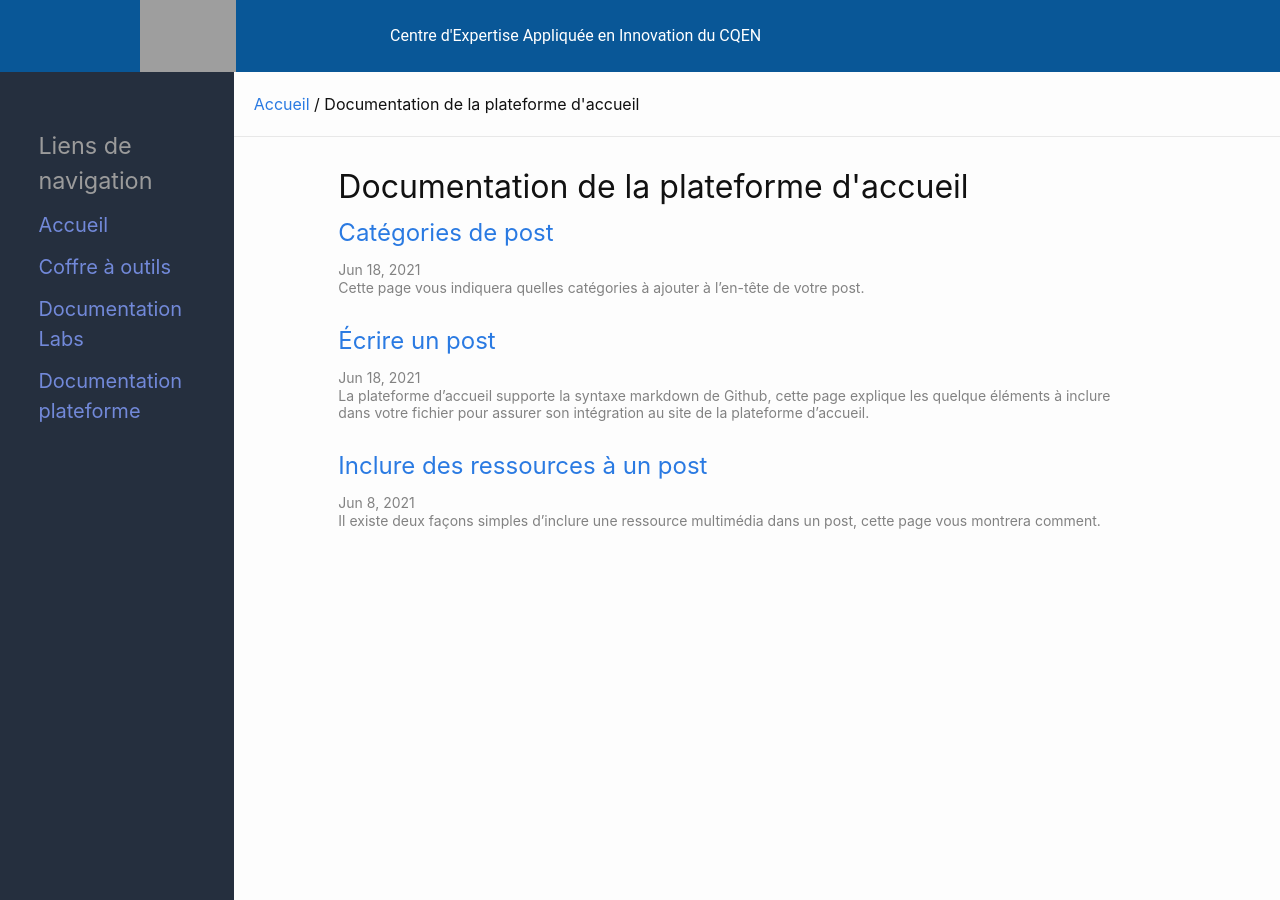
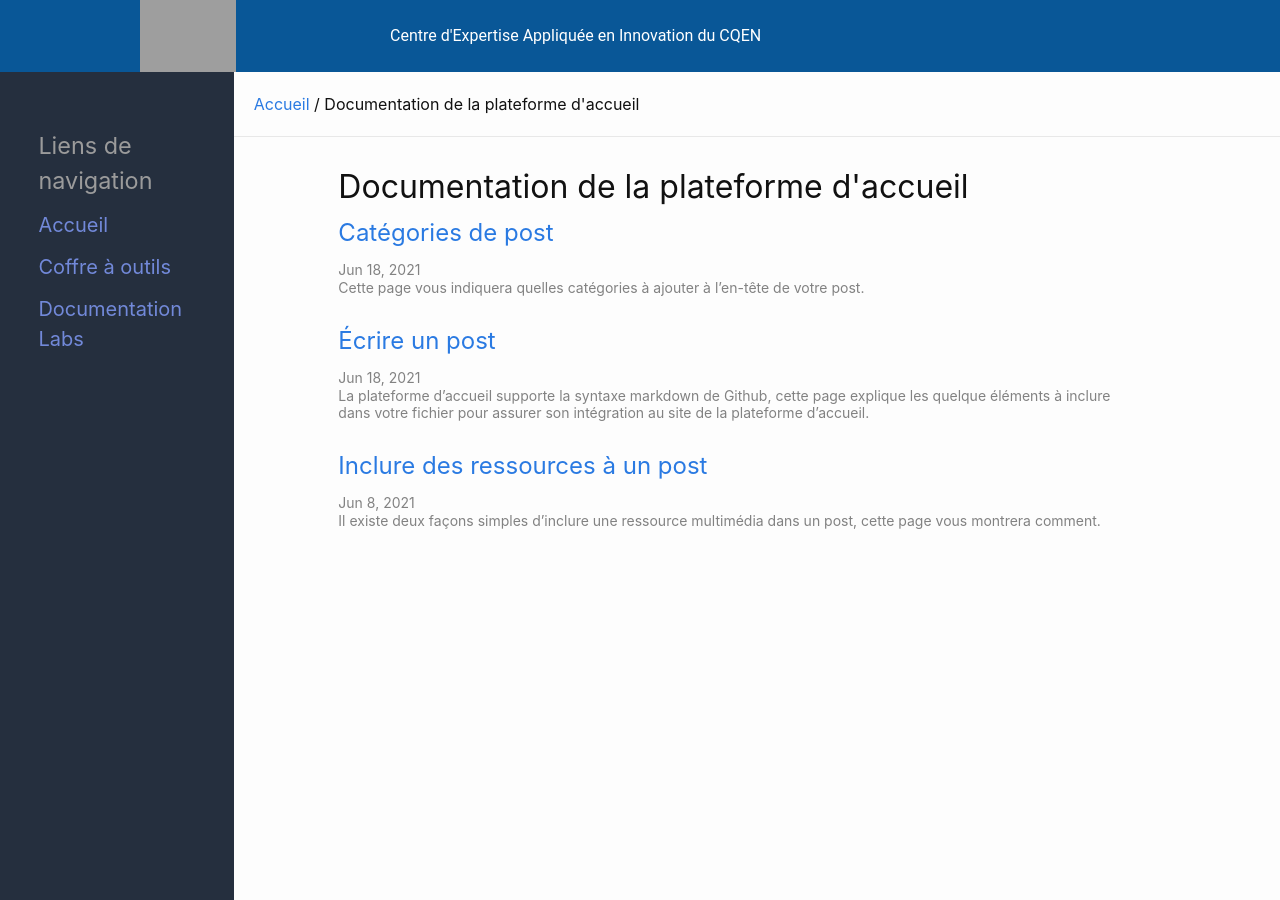
Before and after one commit to PierreJiji/CI-test, a Jekyll site: the page built from _pages/documentation.markdown, in a window 1280 px wide and 900 px high. Built offline with Jekyll 4.4.1, drawn with Linux system fonts in a browser that asks for light colours; grey boxes are pictures that could not be loaded.

Commit message:
Modif-Page-Document
Signed-off-by: mvaba01 <basile.mvayimberi@mcn.gouv.qc.ca>

```diff
--- a/_layouts/home.html
+++ b/_layouts/home.html
@@ -56,7 +56,7 @@
             </span>
           </a>-->
 
-          <a href="{{site.baseurl}}/documentation/index.html" class="row-container">
+          <a href="{{site.baseurl}}/documentation-labs/index.html" class="row-container">
             <span class="text-container-left">
               <h1>Besoin d’accompagnement</h1>
               Quelles sont les phases nécessaires à l’expérimentation?
--- a/_pages/documentation.markdown
+++ b/_pages/documentation.markdown
@@ -2,5 +2,4 @@
 layout: documentation
 title: Documentation de la plateforme d'accueil
 permalink: /documentation/index.html
-short-title: Documentation plateforme
 ---
```
